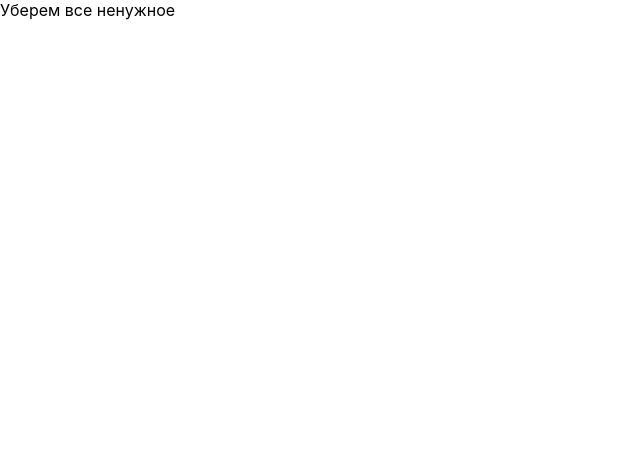
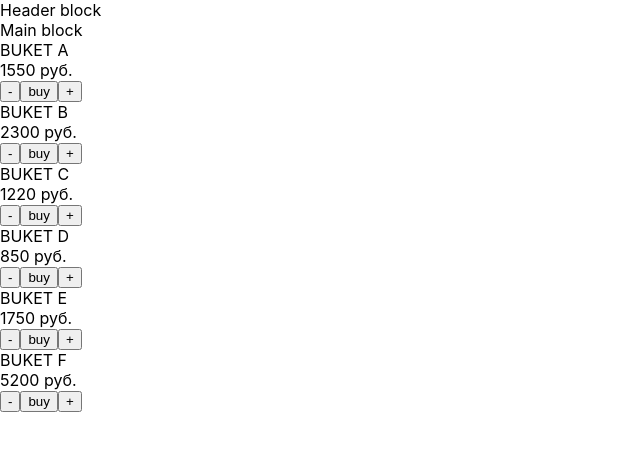
Before and after one commit to LeoUral/flowers_shop, a React (Create React App) app: page / in a window 1280 px wide. Shown: the top 450 px of the page, without its empty margins (0-640 px from the left). Built offline with nearby package versions, Linux system fonts and the light colour scheme.

Commit message:
Пишем логику
Пишем логику, загрузка данных, формирование блоков

```diff
--- /dev/null
+++ b/public/baseServer.json
@@ -0,0 +1,43 @@
+[{
+        "id": 0,
+        "name": "BUKET A",
+        "urlImg": "A",
+        "price": 1550,
+        "inc": ["роза", "тюльпан"]
+    },
+    {
+        "id": 1,
+        "name": "BUKET B",
+        "urlImg": "B",
+        "price": 2300,
+        "inc": ["роза", "хризантема", "гербера"]
+    },
+    {
+        "id": 2,
+        "name": "BUKET C",
+        "urlImg": "C",
+        "price": 1220,
+        "inc": ["тюльпан"]
+    },
+    {
+        "id": 3,
+        "name": "BUKET D",
+        "urlImg": "D",
+        "price": 850,
+        "inc": ["гвоздика", "тюльпан"]
+    },
+    {
+        "id": 4,
+        "name": "BUKET E",
+        "urlImg": "E",
+        "price": 1750,
+        "inc": ["роза", "тюльпан"]
+    },
+    {
+        "id": 5,
+        "name": "BUKET F",
+        "urlImg": "F",
+        "price": 5200,
+        "inc": ["роза", "гербера", "пион"]
+    }
+]
--- a/src/App.js
+++ b/src/App.js
@@ -1,9 +1,12 @@
 import React from 'react';
+import Header from './components/Header';
+import Main from './components/Main';
 
 function App() {
   return (
     <div className="App">
-      Уберем все ненужное
+      <Header />
+      <Main />
     </div>
   );
 }
--- /dev/null
+++ b/src/components/Base.js
@@ -0,0 +1,14 @@
+
+class Base {
+
+    dataBase = [];
+
+    async getDataBase() {
+
+        this.response = await fetch('../baseServer.json');
+        this.dataBase = await this.response.json();
+        console.log(this.dataBase);
+        return this.dataBase;
+    }
+}
+export default new Base();
--- /dev/null
+++ b/src/components/Header.js
@@ -0,0 +1,14 @@
+import React from 'react';
+
+export default class Header extends React.Component {
+
+    render() {
+        return (
+            <>
+                <div>
+                    Header block
+                </div>
+            </>
+        );
+    }
+}
--- /dev/null
+++ b/src/components/Main.js
@@ -0,0 +1,56 @@
+import React, { Fragment } from 'react';
+import Base from './Base';
+import BlockItem from './blockItem';
+
+export default class Main extends React.Component {
+    constructor(props) {
+        super(props);
+
+        this.state = {
+            base: []
+        }
+    }
+
+    writeBlockProduct() {
+
+        const data = this.state.base;
+        this.renderBase = [];
+
+        data.forEach((dataItem) => {
+            this.renderBase.push(
+                <React.Fragment key={dataItem.id}>
+                    <BlockItem
+                        name={dataItem.name}
+                        price={dataItem.price}
+                    />
+                </React.Fragment>
+            );
+        });
+        console.log(this.renderBase);
+    }
+
+    componentDidMount() {
+        let promiseData = Base.getDataBase();
+        promiseData.then((data) => {
+            this.setState({
+                base: data
+            })
+        });
+    }
+
+    render() {
+
+        this.writeBlockProduct();
+
+        return (
+            <>
+                <div>
+                    Main block
+                    <div>
+                        {this.renderBase}
+                    </div>
+                </div>
+            </>
+        );
+    }
+}
--- /dev/null
+++ b/src/components/blockItem.js
@@ -0,0 +1,20 @@
+import React from 'react';
+
+export default class BlockItem extends React.Component {
+
+    render() {
+
+        return (
+            <>
+                <div className="blockItem">
+                    <div className={"blockItem__name"}> {this.props.name} </div>
+                    <div className={"blockItem__price"}> {this.props.price}<span> руб.</span> </div>
+                    <button className={"blockItem__btn_decrement"}>-</button>
+                    <button className={"blockItem__button_buy"}>buy</button>
+                    <button className={"blockItem__btn_increment"}>+</button>
+                </div>
+            </>
+        );
+    }
+
+}
```
Also changed, not shown: src/store/bascket.js (+4 -5 lines), src/store/base.js (deleted, +0 -14 lines), src/store/baseServer.json (deleted, +0 -43 lines), 1 other file (tests, documents, lock files or other folders).
